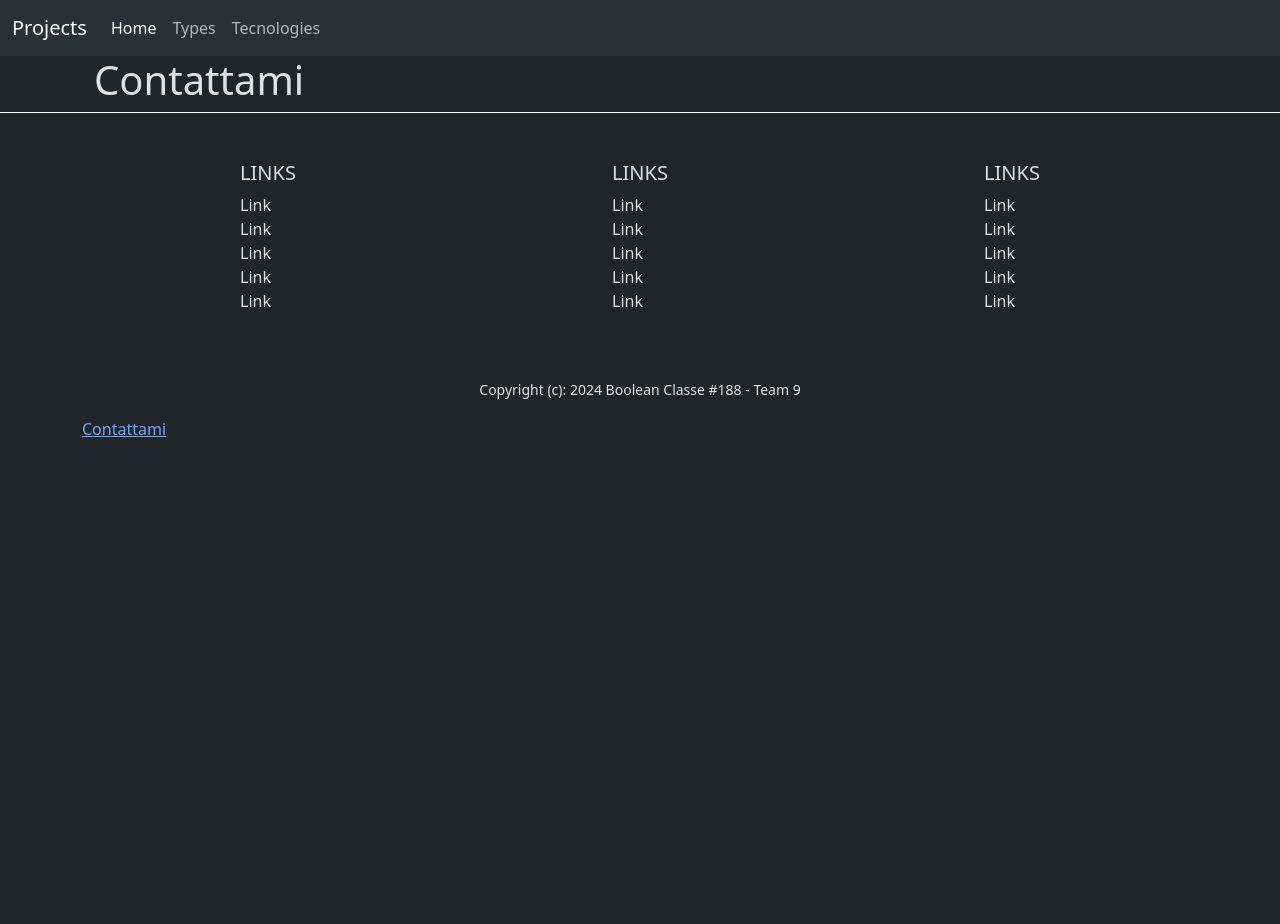
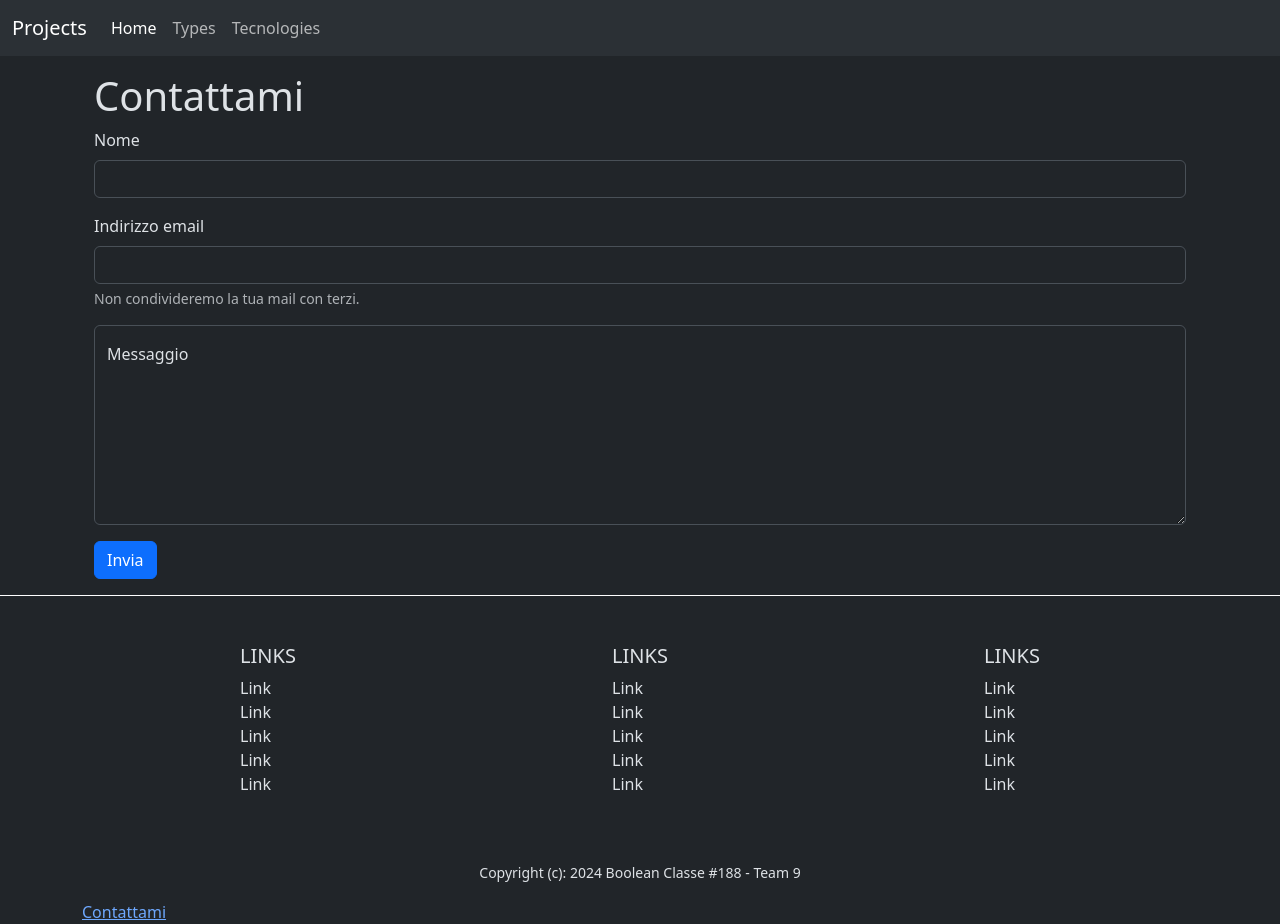
Before and after one commit to michele-pupo/vite-boolfolio, a Vue app: page /contact-me in a window 1280 px wide. Before the commit the page ends 800 px from the top, so only its background shows below. Built offline with nearby package versions, Linux system fonts and the light colour scheme.

Commit message:
feat: contact-me form created

```diff
--- /dev/null
+++ b/src/components/ContactForm.vue
@@ -0,0 +1,67 @@
+<script>
+
+export default {
+
+    name: 'ContactForm',
+
+    data() {
+        return {
+            // creo l'oggetto formData inizialmente vuoto
+            formData: {
+                name: '',
+                address: '',
+                message: '',
+            },
+        }
+    },
+
+    mounted() {
+
+    },
+
+    methods: {
+        sendContactRequest() {
+            // azioni da eseguire per inviarci la richiesta di contatto
+            // console.log(this.formData);
+
+
+            // quando facciamo delle richieste post ci servono due parametri: il primo e l'endpoint, il secondo è l'oggetto di dati che stiamo inviando
+            axios.post('http://127.0.0.1:8000/api/new-contact', this.formData).then(res => {
+                console.log('Risposta API:', res);
+            });
+        }
+    },
+}
+
+
+</script>
+
+<template>
+
+    <form @submit.prevent="sendContactRequest()" class="mb-3">
+
+    <div class="mb-3">
+        <label for="name" class="form-label">Nome</label>
+        <input type="text" class="form-control" id="name" name="name" v-model="formData.name" required>
+    </div>
+
+    <div class="mb-3">
+        <label for="address" class="form-label">Indirizzo email</label>
+        <input type="email" class="form-control" id="address" name="address" aria-describedby="emailHelp" v-model="formData.address" required>
+        <div id="emailHelp" class="form-text">Non condivideremo la tua mail con terzi.</div>
+    </div>
+
+    <div class="form-floating mb-3">
+        <textarea class="form-control" placeholder="Inserisci il tuo messaggio" id="message" name="message" style="height: 200px" v-model="formData.message"></textarea>
+        <label for="message">Messaggio</label>
+    </div>
+
+    <button type="submit" class="btn btn-primary">Invia</button>
+
+</form>
+
+</template>
+
+<style lang="scss">
+
+</style>
--- a/src/pages/ContactMe.vue
+++ b/src/pages/ContactMe.vue
@@ -1,11 +1,23 @@
 <script>
+
+import ContactForm from '../components/ContactForm.vue';
+
+export default {
+
+    components: {
+        ContactForm,
+    }
+
+}
 
 </script>
 
 <template>
 
     <div class="container">
-        <h1>Contattami</h1>
+        <h1 class="mt-3">Contattami</h1>
+
+        <ContactForm></ContactForm>
     </div>
 
 </template>
```
